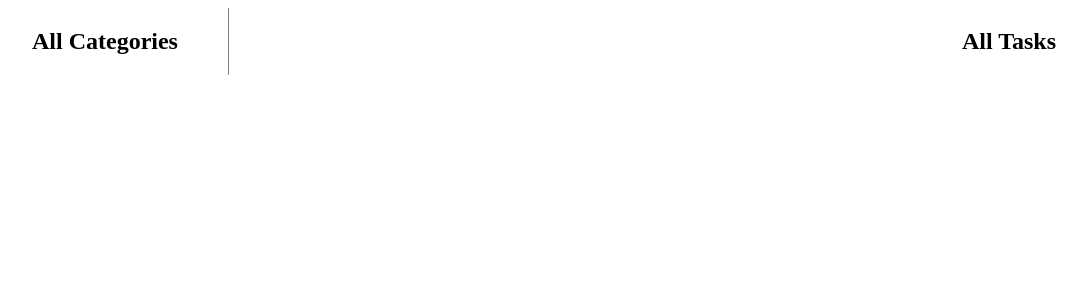
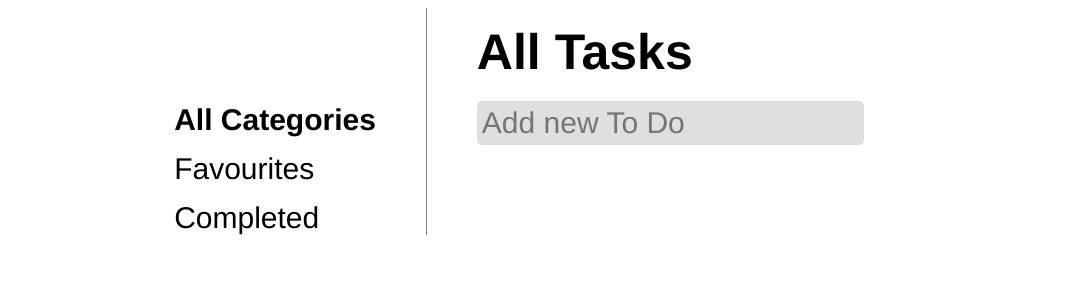
Before and after one commit to VladyslavLohynskyi/to-do-list-ts, a React (Create React App) app: page / in a window 1280 px wide. Shown: the top 300 px of the page, without its empty margins (96-1183 px from the left). Built offline with nearby package versions, Linux system fonts and the light colour scheme.

Commit message:
add initial structure of Category and Tasks components

```diff
--- a/src/components/App/App.css
+++ b/src/components/App/App.css
@@ -1,6 +1,9 @@
-.App {
+.app{
   display: flex;
-  justify-content: space-between;
-  margin: auto;
-  width: 80vw;
+  align-items: center;
+  justify-content: center;
 }
+
+.app-container{
+  display: flex;
+}
--- a/src/components/App/App.tsx
+++ b/src/components/App/App.tsx
@@ -5,9 +5,11 @@ import './App.css';
 
 function App() {
   return (
-    <div className="App">
-      <Category/>
-      <Tasks/>
+    <div className="app">
+      <div className='app-container'>
+        <Category/>
+        <Tasks/>
+      </div>
     </div>
   );
 }
--- a/src/components/Category/Category.css
+++ b/src/components/Category/Category.css
@@ -1,4 +1,15 @@
 .category-container{
     border-right: 1px solid gray;
+    padding-top: 80px;
     padding-right: 50px;
 }
+
+.filter-btn{
+    margin-top: 15px;
+    cursor: pointer;
+    color: var(--main-text-color);
+}
+
+.filter-btn:hover{
+    color: var(--secondary-text-color);
+}
--- a/src/components/Category/Category.tsx
+++ b/src/components/Category/Category.tsx
@@ -3,7 +3,9 @@ import './Category.css';
 function Category() {
     return (
     <div className="category-container" >
-    <h2>All Categories</h2>
+        <h2  className='filter-btn'>All Categories</h2>
+        <div className='filter-btn'>Favourites</div>
+        <div className='filter-btn'>Completed</div>
     </div>
   );
 }
--- /dev/null
+++ b/src/components/Tasks/Tasks.css
@@ -0,0 +1,16 @@
+.tasks-container{
+    margin: 15px 50px;
+}
+
+.task-header{
+        font-size: 50px;
+        margin-bottom: 20px;
+}
+
+.add-input{
+    background-color: rgba(225, 222, 222, 1);
+    padding: 5px;
+    outline: none;
+    border: none;
+    border-radius: 5px;
+}
--- a/src/components/Tasks/Tasks.tsx
+++ b/src/components/Tasks/Tasks.tsx
@@ -1,8 +1,9 @@
-
+import './Tasks.css';
 function Tasks() {
     return (
-    <div >
-    <h2>All Tasks</h2>
+    <div className="tasks-container">
+        <h2 className='task-header'>All Tasks</h2>
+        <input className='add-input' type="text" placeholder="Add new To Do"/>
     </div>
   );
 }
--- a/src/index.css
+++ b/src/index.css
@@ -1,5 +1,9 @@
 @import url('https://fonts.googleapis.com/css2?family=Arimo:wght@400;700&display=swap');
 
+* {
+  font-family: var(--font-style);
+  font-size: 30px;
+}
 
 :root{
   --main-text-color: rgba(0,0,0,1);
@@ -8,3 +12,9 @@
   --check-mark-color: rgba(57, 174, 104, 1);
   --font-style: 'Arimo', sans-serif;
 }
+
+
+h1, h2,h3{
+  margin: 0;
+  font-weight: 700;
+}
```
